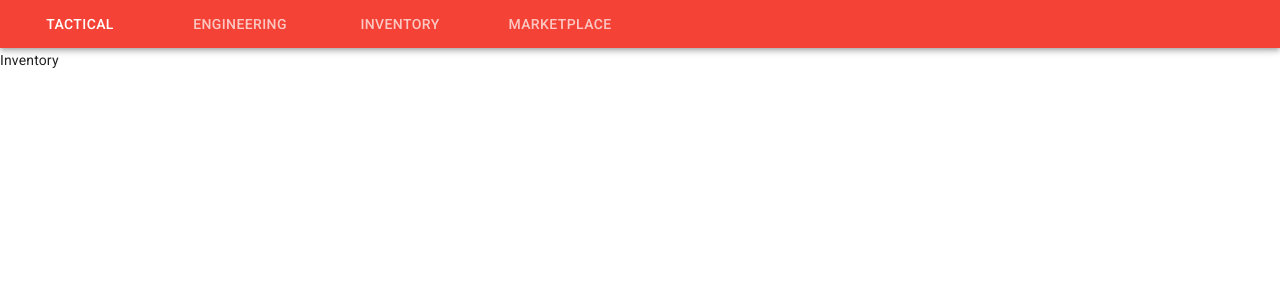
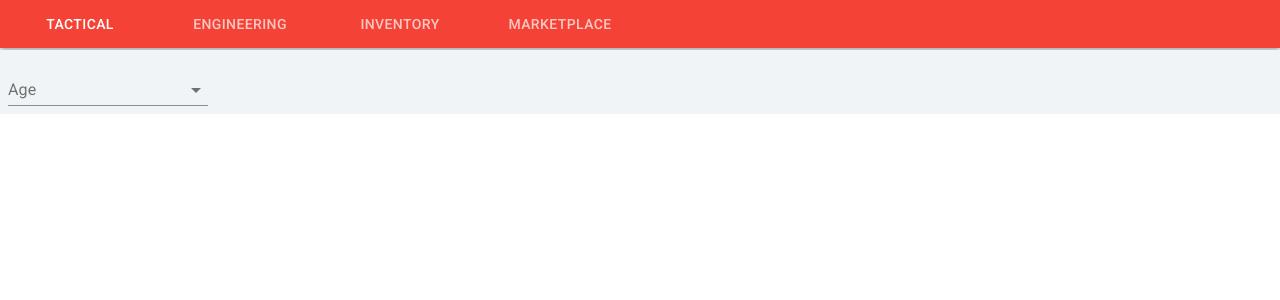
Before and after one commit to ibovegar/react-spacedock, a React (Create React App) app: page /inventory in a window 1280 px wide. Shown: the top 300 px of the page. Built offline with nearby package versions, Linux system fonts and the light colour scheme.

Commit message:
add select

```diff
--- a/src/pages/Inventory/inventory.page.tsx
+++ b/src/pages/Inventory/inventory.page.tsx
@@ -1,20 +1,59 @@
 import React from 'react';
+import {
+  FormControl,
+  InputLabel,
+  Select,
+  MenuItem,
+  Box
+} from '@material-ui/core';
+import { withStyles, createStyles, Theme } from '@material-ui/core/styles';
 
-export interface IInventoryProps {}
+const styless = ({ spacing }: Theme) =>
+  createStyles({
+    formControl: {
+      margin: spacing(1),
+      minWidth: 200
+    }
+  });
 
-export interface IInventoryState {}
+export interface IProps {
+  classes: any;
+}
 
-export default class Inventory extends React.Component<
-  IInventoryProps,
-  IInventoryState
-> {
-  constructor(props: IInventoryProps) {
-    super(props);
+class Inventory extends React.Component<IProps, {}> {
+  state = {
+    age: '',
+    name: 'hai'
+  };
 
-    this.state = {};
-  }
+  handleChange = (event: any) => {
+    this.setState({ [event.target.name]: event.target.value });
+  };
 
   public render() {
-    return <div>Inventory</div>;
+    return (
+      <Box bgcolor="grey.100">
+        <FormControl className={this.props.classes.formControl}>
+          <InputLabel htmlFor="age-simple">Age</InputLabel>
+          <Select
+            value={this.state.age}
+            onChange={this.handleChange}
+            inputProps={{
+              name: 'age',
+              id: 'age-simple'
+            }}
+          >
+            <MenuItem value="">
+              <em>None</em>
+            </MenuItem>
+            <MenuItem value={10}>Ten</MenuItem>
+            <MenuItem value={20}>Twenty</MenuItem>
+            <MenuItem value={30}>Thirty</MenuItem>
+          </Select>
+        </FormControl>
+      </Box>
+    );
   }
 }
+
+export default withStyles(styless)(Inventory);
```
